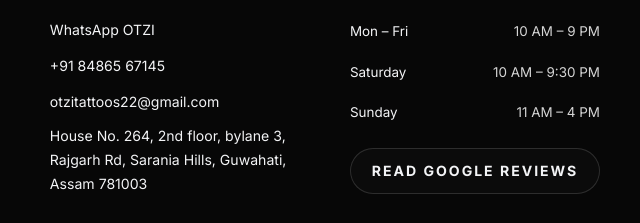
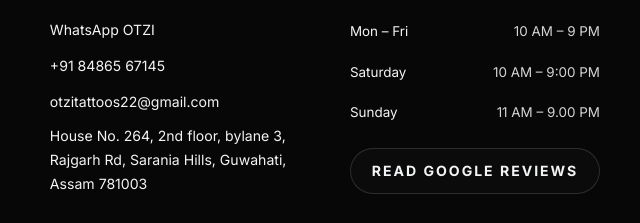
Before and after one commit to parthawebstudio-commits/final-otzi-test, a plain HTML site: page index.html in a window 1280 px wide. Shown: the part 9514-9737 px from the top of the page, 640-1280 px from the left. Drawn offline with nearby package versions, Linux system fonts and the light colour scheme.

Commit message:
Update index.html

```diff
--- a/index.html
+++ b/index.html
@@ -384,8 +384,8 @@
         <h3 class="footer-h">Opening Hours</h3>
         <ul class="footer-hours">
           <li><span>Mon – Fri</span><span>10 AM – 9 PM</span></li>
-          <li><span>Saturday</span><span>10 AM – 9:30 PM</span></li>
-          <li><span>Sunday</span><span>11 AM – 4 PM</span></li>
+          <li><span>Saturday</span><span>10 AM – 9:00 PM</span></li>
+          <li><span>Sunday</span><span>11 AM – 9.00 PM</span></li>
         </ul>
         <div style="margin-top:1.2rem">
           <a class="btn btn-outline btn-sm" href="https://maps.app.goo.gl/goTLdsNbNupBTDGr5" target="_blank" rel="noopener noreferrer" data-testid="footer-reviews">Read Google Reviews</a>
```
